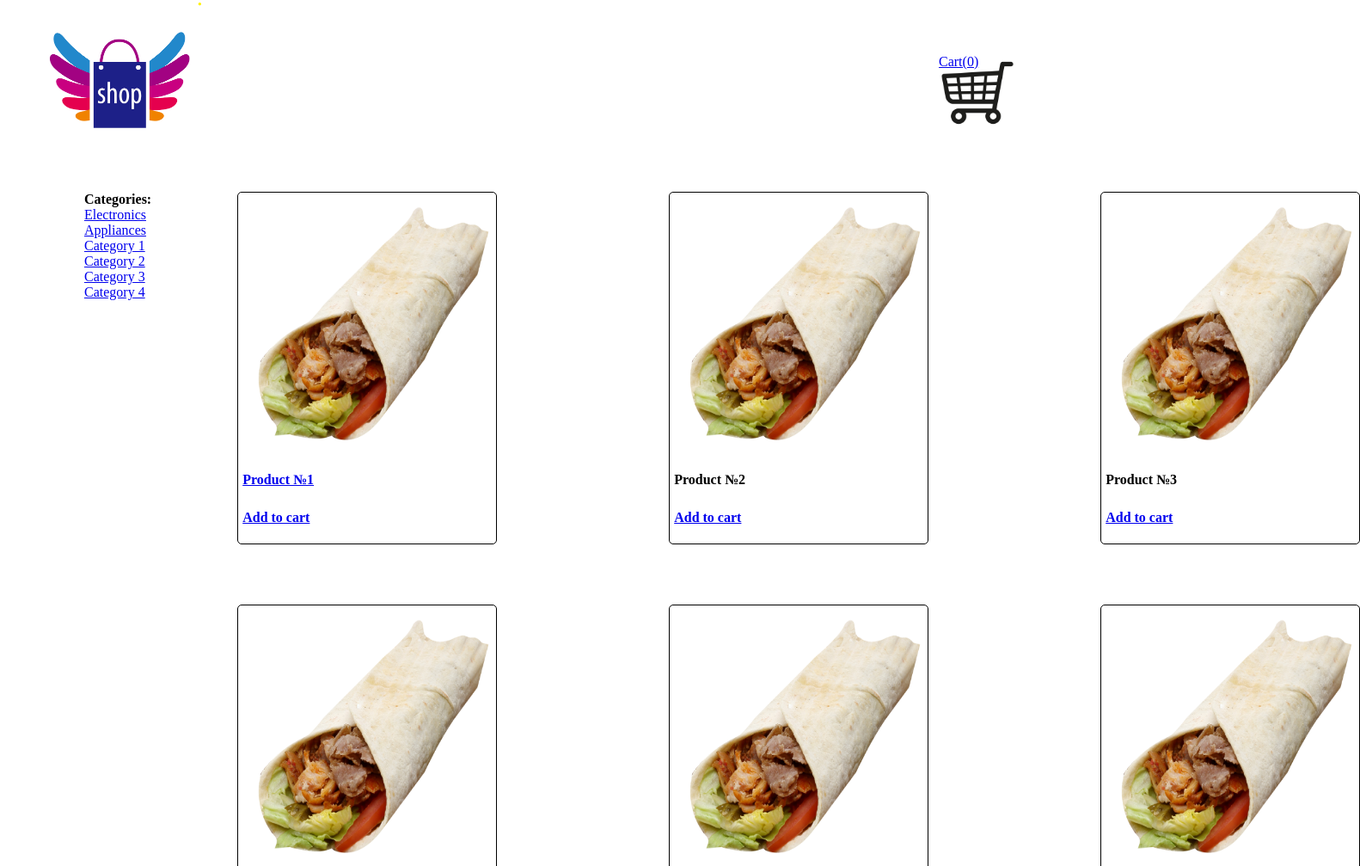
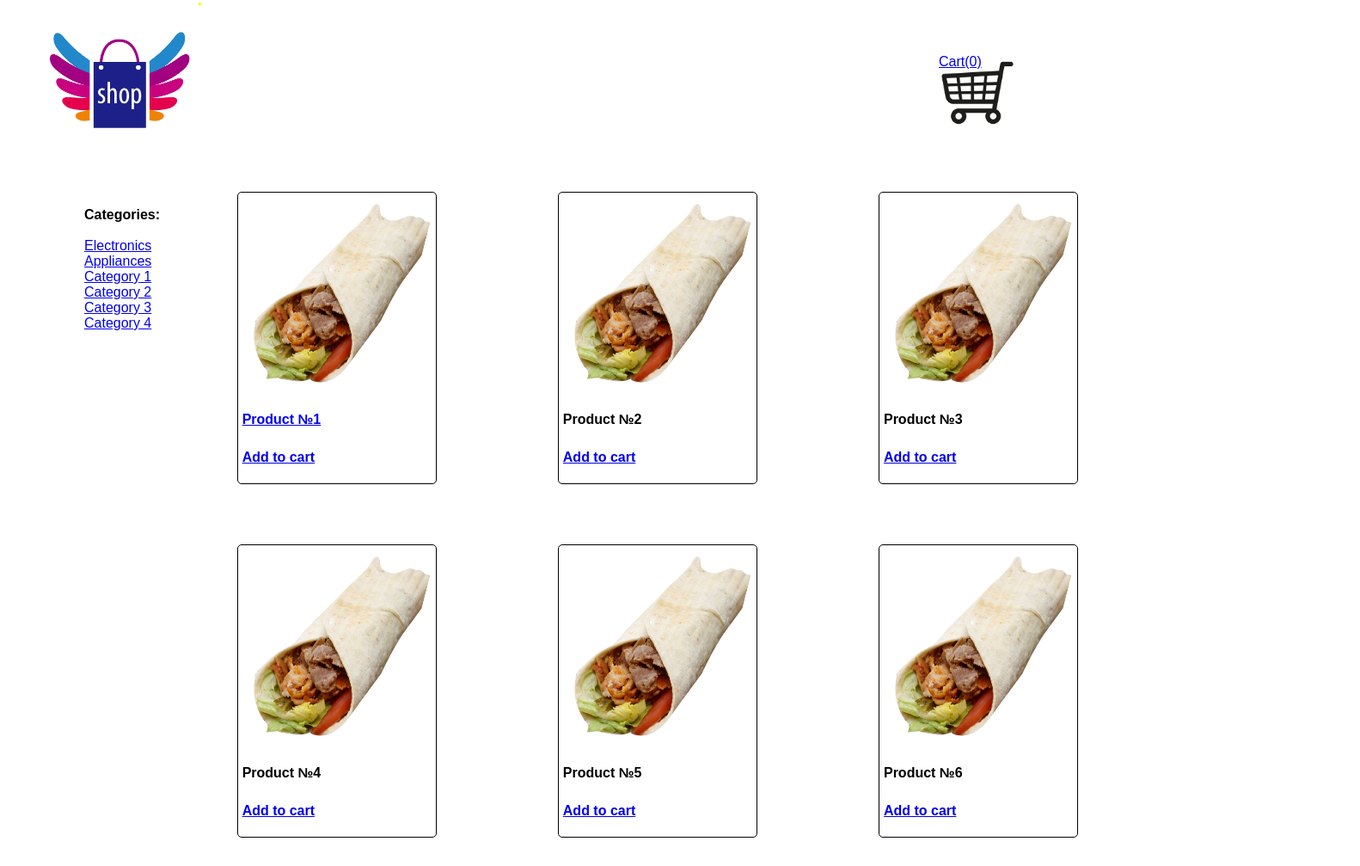
Before and after one commit to sweetjes/onlineshop, a plain HTML site: page index.html in a window 1280 px wide. Shown: the part 5-1012 px from the top of the page at 86% size, 1582 px wide, since content can reach past the window. Drawn offline with Linux system fonts and the light colour scheme.

Commit message:
EZ COMMIT B)

```diff
--- a/index.html
+++ b/index.html
@@ -19,27 +19,29 @@
       <a href="#">Cart(0)</a></div>
   </div>
   <aside class="categories">
-		<b>Categories:</b><br>
-		<a href="#">Electronics</a><br>
-		<a href="#">Appliances</a><br>
-		<a href="#">Category 1</a><br>
-		<a href="#">Category 2</a><br>
-		<a href="#">Category 3</a><br>
-		<a href="#">Category 4</a><br>
+    <b>Categories:</b>
+    <nav>
+      <a href="#">Electronics</a>
+      <a href="#">Appliances</a>
+      <a href="#">Category 1</a>
+      <a href="#">Category 2</a>
+      <a href="#">Category 3</a>
+      <a href="#">Category 4</a>
+    </nav>
   </aside>
-	<div class="row_of_products">
+  <div class="products">
 
     <a href="productpage.html">
-			<div class="product"><img src="img/product.png" alt="shaurma">
+      <div class="product"><img src="img/product.png" alt="shaurma" class="picture">
         <p>Product №1</p>
         <p><a href="#">Add to cart</a></p>
       </div>
     </a>
-		<div class="product"><img src="img/product.png" alt="shaurma">
+    <div class="product"><img src="img/product.png" alt="shaurma" class="picture">
       <p>Product №2</p>
       <p><a href="#">Add to cart</a></p>
     </div>
-		<div class="product"><img src="img/product.png" alt="shaurma">
+    <div class="product"><img src="img/product.png" alt="shaurma" class="picture">
       <p>Product №3</p>
       <p><a href="#">Add to cart</a></p>
     </div>
@@ -47,33 +49,33 @@
 
 
   </div>
-	<div class="row_of_products">
+  <div class="products">
 
-		<div class="product"><img src="img/product.png" alt="shaurma">
+    <div class="product"><img src="img/product.png" alt="shaurma" class="picture">
       <p>Product №4</p>
       <p><a href="#">Add to cart</a></p>
     </div>
-		<div class="product"><img src="img/product.png" alt="shaurma">
+    <div class="product"><img src="img/product.png" alt="shaurma" class="picture">
       <p>Product №5</p>
       <p><a href="#">Add to cart</a></p>
     </div>
-		<div class="product"><img src="img/product.png" alt="shaurma">
+    <div class="product"><img src="img/product.png" alt="shaurma" class="picture">
       <p>Product №6</p>
       <p><a href="#">Add to cart</a></p>
     </div>
   </div>
 
-	<div class="row_of_products">
+  <div class="products">
 
-		<div class="product"><img src="img/product.png" alt="shaurma">
+    <div class="product"><img src="img/product.png" alt="shaurma" class="picture">
       <p>Product №7</p>
       <p><a href="#">Add to cart</a></p>
     </div>
-		<div class="product"><img src="img/product.png" alt="shaurma">
+    <div class="product"><img src="img/product.png" alt="shaurma" class="picture">
       <p>Product №8</p>
       <p><a href="#">Add to cart</a></p>
     </div>
-		<div class="product"><img src="img/product.png" alt="shaurma">
+    <div class="product"><img src="img/product.png" alt="shaurma" class="picture">
       <p>Product №9</p>
       <p><a href="#">Add to cart</a></p>
     </div>
--- a/style.css
+++ b/style.css
@@ -1,3 +1,7 @@
+body {
+  font-family: Arial, Helvetica, sans-serif;
+}
+
 .header {
   display: flex;
   width: 100%;
@@ -27,14 +31,15 @@
   margin-top: 70px;
   float: left;
   height: 1500px;
+  white-space: pre-line;
 }
 
-img {
-  width: 300px;
-  height: 300px;
+.picture {
+  width: 18vmax;
+  height: 18vmax;
 }
 
-.row_of_products {
+.products {
   display: flex;
   justify-content: space-between;
 }
@@ -42,17 +47,13 @@ img {
 .product {
   border: 1px solid black;
   border-radius: 5px;
-  margin-left: 100px;
-  margin-right: 100px;
+  margin-left: 7vmax;
+  margin-right: 4vmax;
   margin-top: 70px;
 }
 
-p {
-  padding: 5px;
-}
-
 .selected {
-  width: 1300px;
+  width: 90%;
 }
 
 h2 {
@@ -64,8 +65,10 @@ h2 {
   position: absolute;
   margin-left: 100px;
   margin-top: 30px;
+  white-space: pre-line;
 }
 
 p {
   font-weight: bold;
+  padding: 5px;
 }
```
Also changed, not shown: productpage.html (+20 -15 lines). Lines whose indentation alone changed are shown as unchanged.
